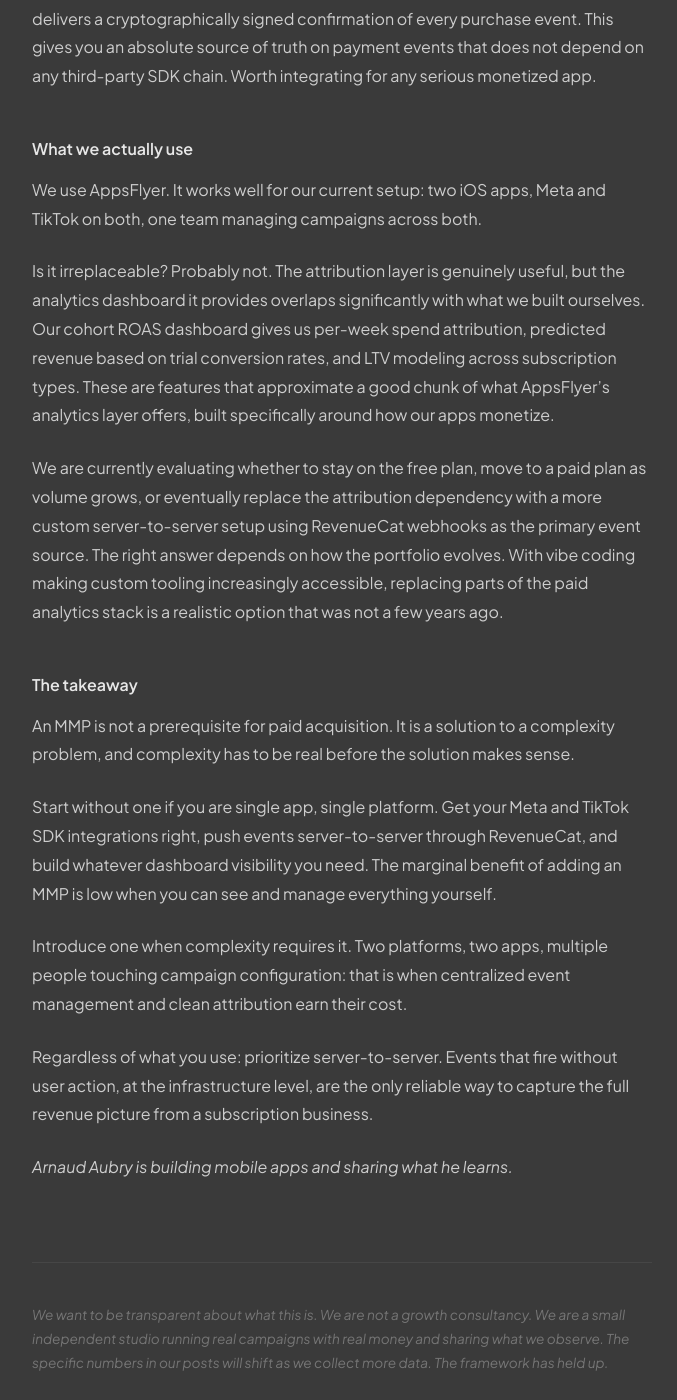
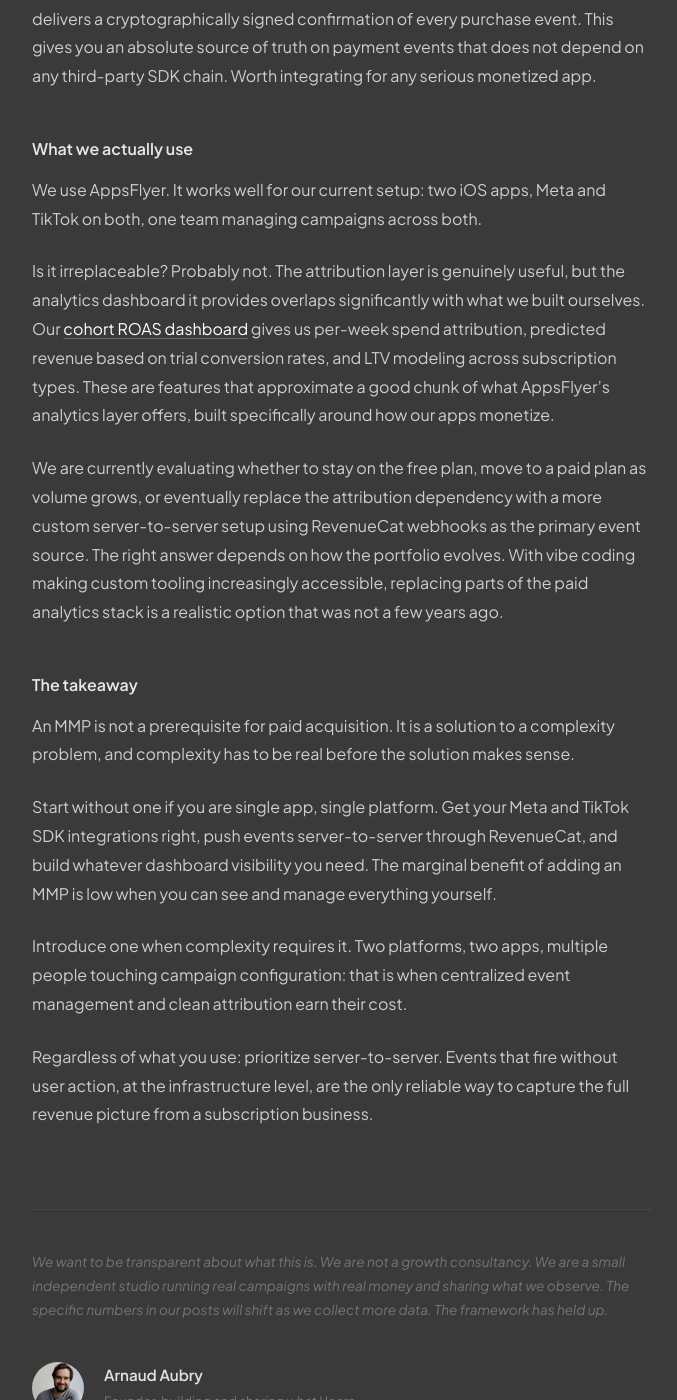
Before and after one commit to Zebra-Rodeo/zebra-rodeo.github.io, a Jekyll site: the page built from _posts/2026-03-25-understanding-mmp.md, in a window 1280 px wide and 1400 px high, scrolled down 4433 px. Shown: the whole window, without its empty margins (298-975 px from the left). Built offline with Jekyll 4.4.1, drawn with Linux system fonts in a browser that asks for light colours; some of the changed lines change nothing that is shown.

Commit message:
feat: link to dashboard article + remove stray footer block

```diff
--- a/_posts/2026-03-25-understanding-mmp.md
+++ b/_posts/2026-03-25-understanding-mmp.md
@@ -75,7 +75,7 @@
 
 We use AppsFlyer. It works well for our current setup: two iOS apps, Meta and TikTok on both, one team managing campaigns across both.
 
-Is it irreplaceable? Probably not. The attribution layer is genuinely useful, but the analytics dashboard it provides overlaps significantly with what we built ourselves. Our cohort ROAS dashboard gives us per-week spend attribution, predicted revenue based on trial conversion rates, and LTV modeling across subscription types. These are features that approximate a good chunk of what AppsFlyer's analytics layer offers, built specifically around how our apps monetize.
+Is it irreplaceable? Probably not. The attribution layer is genuinely useful, but the analytics dashboard it provides overlaps significantly with what we built ourselves. Our [cohort ROAS dashboard](/blog/building-our-roas-dashboard/) gives us per-week spend attribution, predicted revenue based on trial conversion rates, and LTV modeling across subscription types. These are features that approximate a good chunk of what AppsFlyer's analytics layer offers, built specifically around how our apps monetize.
 
 We are currently evaluating whether to stay on the free plan, move to a paid plan as volume grows, or eventually replace the attribution dependency with a more custom server-to-server setup using RevenueCat webhooks as the primary event source. The right answer depends on how the portfolio evolves. With vibe coding making custom tooling increasingly accessible, replacing parts of the paid analytics stack is a realistic option that was not a few years ago.
 
@@ -89,7 +89,3 @@
 Introduce one when complexity requires it. Two platforms, two apps, multiple people touching campaign configuration: that is when centralized event management and clean attribution earn their cost.
 
 Regardless of what you use: prioritize server-to-server. Events that fire without user action, at the infrastructure level, are the only reliable way to capture the full revenue picture from a subscription business.
-
----
-
-*Arnaud Aubry is building mobile apps and sharing what he learns.*
```
